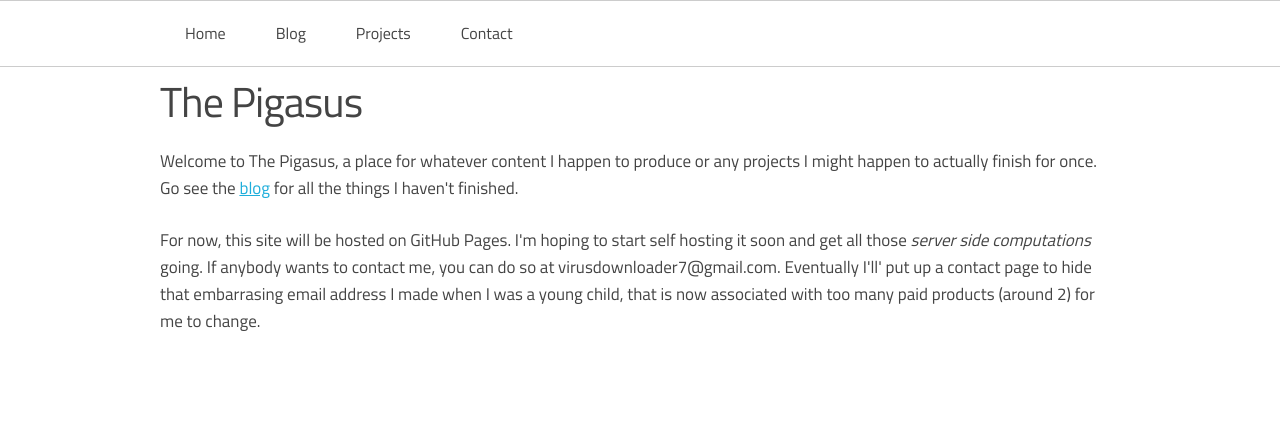
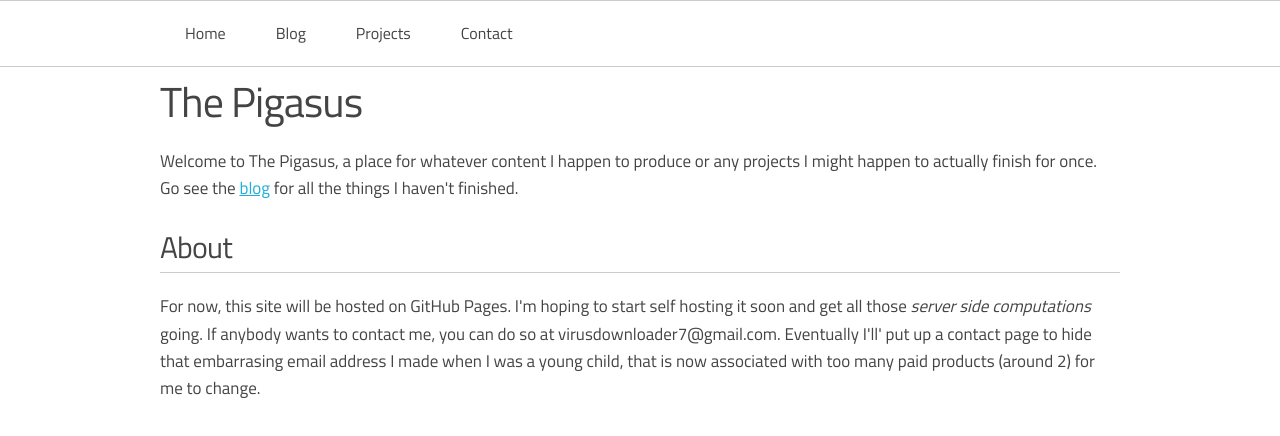
Before and after one commit to IntrepidPig/pigasus.net, a plain HTML site: page index.html in a window 1280 px wide. Drawn offline with Linux system fonts and the light colour scheme.

Commit message:
Added about header

```diff
--- a/index.html
+++ b/index.html
@@ -30,6 +30,7 @@
 		<div id="main-content" class="container">
 			<h2>The <span class="pigasus">Pigasus</span></h2>
 			<p>Welcome to The Pigasus, a place for whatever content I happen to produce or any projects I might happen to actually finish for once. Go see the <a href="/blog/">blog</a> for all the things I haven't finished.</p>
+			<h4>About</h4>
 			<p>For now, this site will be hosted on GitHub Pages. I'm hoping to start self hosting it soon and get all those <em>server side computations</em> going. If anybody wants to contact me, you can do so at virusdownloader7@gmail.com. Eventually I'll' put up a contact page to hide that embarrasing email address I made when I was a young child, that is now associated with too many paid products (around 2) for me to change.</p>
 		</div>
 	</body>
--- a/styles/styles.css
+++ b/styles/styles.css
@@ -48,6 +48,12 @@ a {
 	margin-top: 75px;
 }
 
+h4 {
+	padding-bottom: 5px;
+	border-bottom: solid #ccc;
+	border-width: 1px;
+}
+
 .pigasus:hover { /* haha this is nuts */
 	background-image: -webkit-gradient( linear, left top, right top, color-stop(0, #f22), color-stop(0.15, #f2f), color-stop(0.3, #22f), color-stop(0.45, #2ff), color-stop(0.6, #2f2),color-stop(0.75, #2f2), color-stop(0.9, #ff2), color-stop(1, #f22) );
   background-image: gradient( linear, left top, right top, color-stop(0, #f22), color-stop(0.15, #f2f), color-stop(0.3, #22f), color-stop(0.45, #2ff), color-stop(0.6, #2f2),color-stop(0.75, #2f2), color-stop(0.9, #ff2), color-stop(1, #f22) );
```
